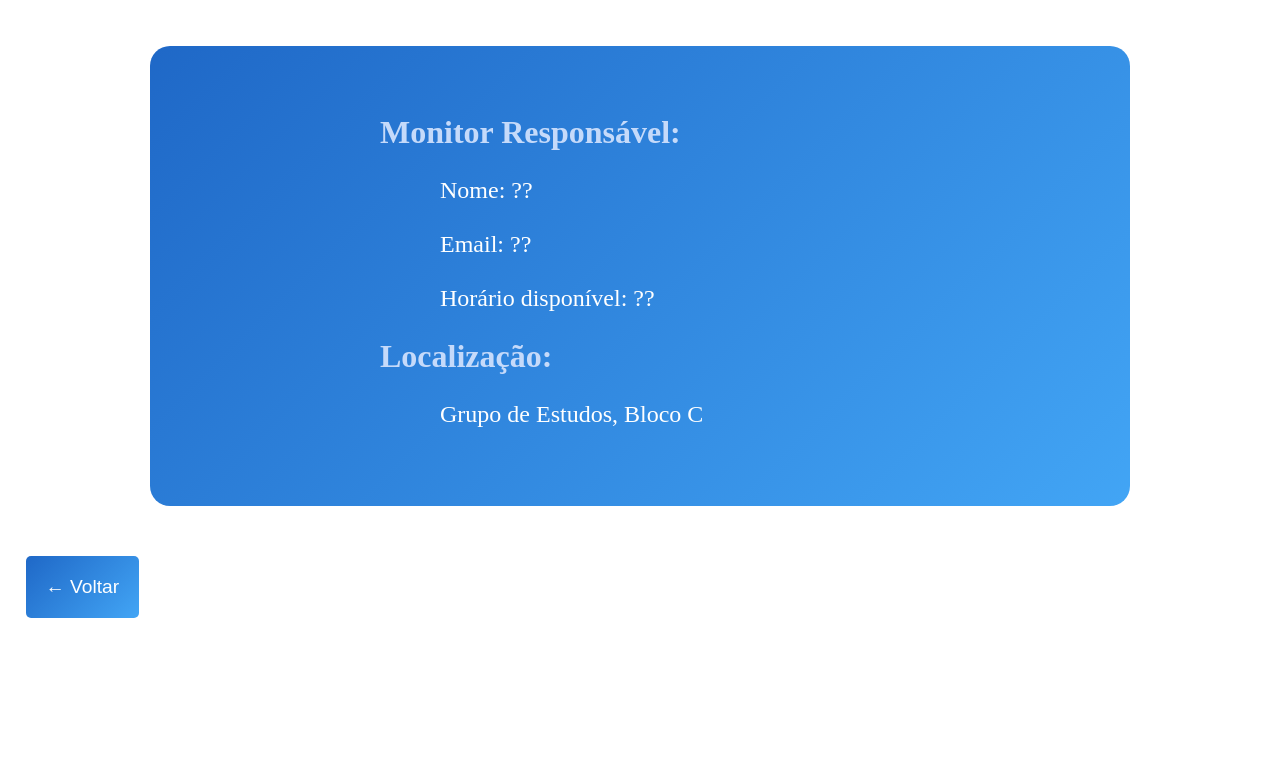
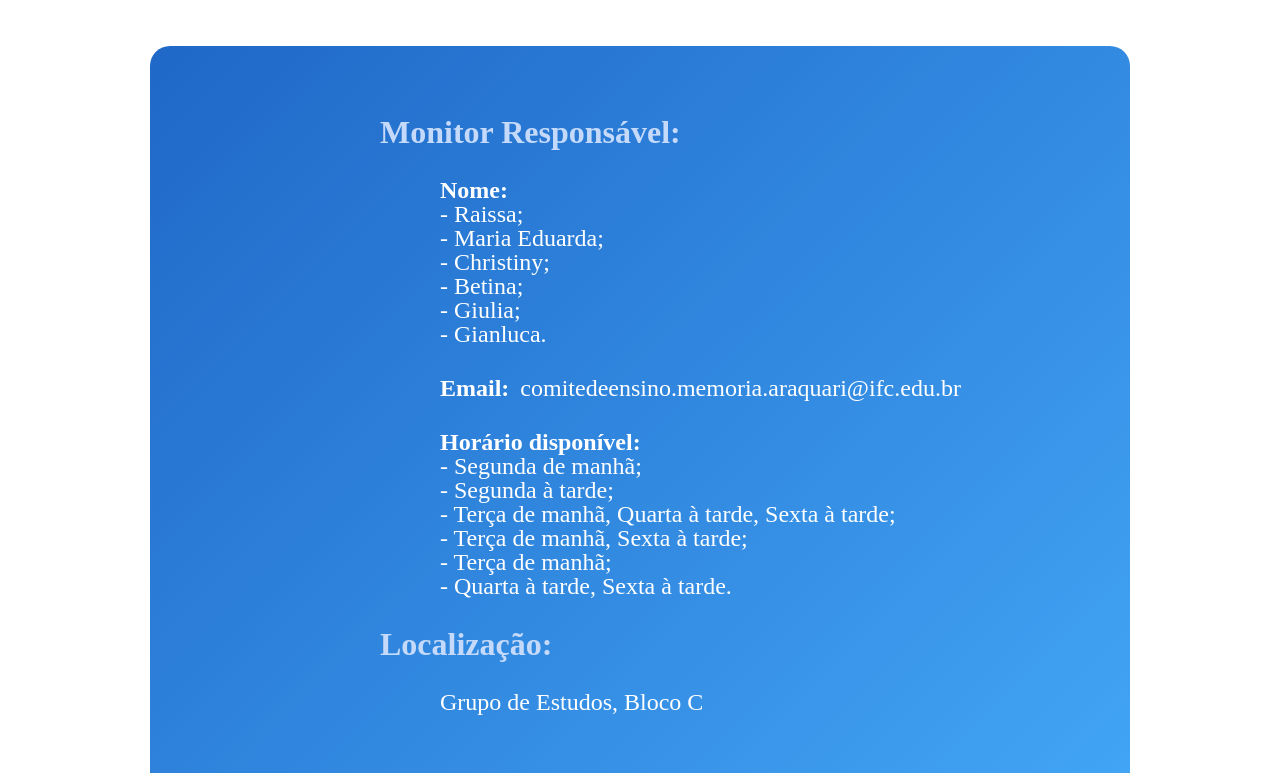
Before and after one commit to 2info3-Hackathon/frontend, a Vue app: page /BiologiaView in a window 1280 px wide. Shown: the part 685-1458 px from the top of the page. Before the commit the page ends 1303 px from the top, so only its background shows below. Built offline with nearby package versions, Linux system fonts and the light colour scheme.

Commit message:
FEAT: Emplementação das informações #1

```diff
--- a/src/views/AdicionarGrupo.vue
+++ b/src/views/AdicionarGrupo.vue
@@ -61,7 +61,7 @@ function voltar() {
       </form>
 
       <div v-if="mostrarAviso" class="aviso">
-        ✅ Formulário enviado com sucesso!
+        ✅ Formulário enviado para revisão com sucesso!
       </div>
     </div>
 
--- a/src/views/BiologiaView.vue
+++ b/src/views/BiologiaView.vue
@@ -18,9 +18,11 @@ function voltar() {
         <h2>
           Monitor Responsável:
         </h2>
-        <p>Nome: ??</p>
-        <p>Email: ??</p>
-        <p>Horário disponível: ??</p>
+        <p><span>Nome:</span><br>- Raissa; <br>- Maria Eduarda; <br>- Christiny; <br>- Betina; <br>- Giulia; <br>- Gianluca.</p>
+
+        <p><span>Email:</span> comitedeensino.memoria.araquari@ifc.edu.br</p>
+
+        <p><span>Horário disponível:</span><br>- Segunda de manhã;<br>- Segunda à tarde; <br>- Terça de manhã, Quarta à tarde, Sexta à tarde;<br>- Terça de manhã, Sexta à tarde;<br>- Terça de manhã; <br>- Quarta à tarde, Sexta à tarde.</p>
 
         <h2>
           Localização:
@@ -80,4 +82,9 @@ button{
   margin: 30px 0 30px 280px;
   color: white;
 }
+
+span{
+  font-weight: bolder;
+  padding: 0 5px 0 0;
+}
 </style>
--- a/src/views/FilosofiaView.vue
+++ b/src/views/FilosofiaView.vue
@@ -18,9 +18,9 @@ function voltar() {
         <h2>
           Monitor Responsável:
         </h2>
-        <p>Nome: ??</p>
-        <p>Email: ??</p>
-        <p>Horário disponível: ??</p>
+        <p><span>Nome:</span> <br>- </p>
+        <p><span>Email:</span> comitedeensino.memoria.araquari@ifc.edu.br</p>
+        <p><span>Horário disponível:</span> ??</p>
 
         <h2>
           Localização:
@@ -80,4 +80,9 @@ button{
   margin: 30px 0 30px 280px;
   color: white;
 }
+
+span{
+  font-weight: bolder;
+  padding: 0 5px 0 0;
+}
 </style>
--- a/src/views/FisicaView.vue
+++ b/src/views/FisicaView.vue
@@ -18,9 +18,9 @@ function voltar() {
         <h2>
           Monitor Responsável:
         </h2>
-        <p>Nome: ??</p>
-        <p>Email: ??</p>
-        <p>Horário disponível: ??</p>
+        <p><span>Nome:</span> <br>- Claire; <br>- Eyshila;<br>- Christiny; <br>- Giulia.</p>
+        <p><span>Email:</span> comitedeensino.memoria.araquari@ifc.edu.br</p>
+        <p><span>Horário disponível:</span> <br>- Segunda de manhã, Segunda à tarde;<br>- Segunda de manhã, Segunda de tarde, Sexta de manhã; <br>- Terça de manhã, Quarta à tarde, Sexta à tarde.<br>- Terça de manhã.</p>
 
         <h2>
           Localização:
@@ -80,4 +80,9 @@ button{
   margin: 30px 0 30px 280px;
   color: white;
 }
+
+span{
+  font-weight: bolder;
+  padding: 0 5px 0 0;
+}
 </style>
--- a/src/views/GeografiaView.vue
+++ b/src/views/GeografiaView.vue
@@ -18,9 +18,9 @@ function voltar() {
         <h2>
           Monitor Responsável:
         </h2>
-        <p>Nome: ??</p>
-        <p>Email: ??</p>
-        <p>Horário disponível: ??</p>
+        <p><span>Nome:</span> <br>- Maria Eduarda; <br>- Hallana;<br>- Giulia; <br>- Wesley.</p>
+        <p><span>Email:</span> comitedeensino.memoria.araquari@ifc.edu.br</p>
+        <p><span>Horário disponível:</span> <br>- Segunda à tarde;<br>- Segunda à tarde, Terça à tarde; <br>- Terça de manhã;<br>- Quarta à tarde.</p>
 
         <h2>
           Localização:
@@ -80,4 +80,9 @@ button{
   margin: 30px 0 30px 280px;
   color: white;
 }
+
+span{
+  font-weight: bolder;
+  padding: 0 5px 0 0;
+}
 </style>
--- a/src/views/HistoriaView.vue
+++ b/src/views/HistoriaView.vue
@@ -18,9 +18,9 @@ function voltar() {
         <h2>
           Monitor Responsável:
         </h2>
-        <p>Nome: ??</p>
-        <p>Email: ??</p>
-        <p>Horário disponível: ??</p>
+        <p><span>Nome:</span> <br>- Nabilly; <br>- Maria Eduarda;<br>- Hallana; <br>- Giulia;<br>- Betina; <br>- Gianluca.</p>
+        <p><span>Email:</span> comitedeensino.memoria.araquari@ifc.edu.br</p>
+        <p><span>Horário disponível:</span> <br>- Segunda à tarde, Sexta à tarde;<br>- Segunda à tarde; <br>- Segunda à tarde, Terça à tarde;<br>- Terça de manhã;<br>- Terça de manhã, Sexta à tarde;<br>- Quarta à tarde, Sexta à tarde.</p>
 
         <h2>
           Localização:
@@ -80,4 +80,9 @@ button{
   margin: 30px 0 30px 280px;
   color: white;
 }
+
+span{
+  font-weight: bolder;
+  padding: 0 5px 0 0;
+}
 </style>
--- a/src/views/MatematicaView.vue
+++ b/src/views/MatematicaView.vue
@@ -18,9 +18,9 @@ function voltar() {
         <h2>
           Monitor Responsável:
         </h2>
-        <p>Nome: ??</p>
-        <p>Email: ??</p>
-        <p>Horário disponível: ??</p>
+        <p><span>Nome:</span> <br>- </p>
+        <p><span>Email:</span> comitedeensino.memoria.araquari@ifc.edu.br</p>
+        <p><span>Horário disponível:</span> ??</p>
 
         <h2>
           Localização:
@@ -80,4 +80,9 @@ button{
   margin: 30px 0 30px 280px;
   color: white;
 }
+
+span{
+  font-weight: bolder;
+  padding: 0 5px 0 0;
+}
 </style>
--- a/src/views/PortuguesView.vue
+++ b/src/views/PortuguesView.vue
@@ -18,9 +18,9 @@ function voltar() {
         <h2>
           Monitor Responsável:
         </h2>
-        <p>Nome: ??</p>
-        <p>Email: ??</p>
-        <p>Horário disponível: ??</p>
+        <p><span>Nome:</span> <br>- </p>
+        <p><span>Email:</span> comitedeensino.memoria.araquari@ifc.edu.br</p>
+        <p><span>Horário disponível:</span> ??</p>
 
         <h2>
           Localização:
@@ -80,4 +80,9 @@ button{
   margin: 30px 0 30px 280px;
   color: white;
 }
+
+span{
+  font-weight: bolder;
+  padding: 0 5px 0 0;
+}
 </style>
--- a/src/views/QuimicaView.vue
+++ b/src/views/QuimicaView.vue
@@ -18,9 +18,9 @@ function voltar() {
         <h2>
           Monitor Responsável:
         </h2>
-        <p>Nome: ??</p>
-        <p>Email: ??</p>
-        <p>Horário disponível: ??</p>
+        <p><span>Nome:</span> <br>- </p>
+        <p><span>Email:</span> comitedeensino.memoria.araquari@ifc.edu.br</p>
+        <p><span>Horário disponível:</span> ??</p>
 
         <h2>
           Localização:
@@ -80,4 +80,9 @@ button{
   margin: 30px 0 30px 280px;
   color: white;
 }
+
+span{
+  font-weight: bolder;
+  padding: 0 5px 0 0;
+}
 </style>
--- a/src/views/SociologiaView.vue
+++ b/src/views/SociologiaView.vue
@@ -18,9 +18,9 @@ function voltar() {
         <h2>
           Monitor Responsável:
         </h2>
-        <p>Nome: ??</p>
-        <p>Email: ??</p>
-        <p>Horário disponível: ??</p>
+        <p><span>Nome:</span> <br>- </p>
+        <p><span>Email:</span> comitedeensino.memoria.araquari@ifc.edu.br</p>
+        <p><span>Horário disponível:</span> ??</p>
 
         <h2>
           Localização:
@@ -80,4 +80,9 @@ button{
   margin: 30px 0 30px 280px;
   color: white;
 }
+
+span{
+  font-weight: bolder;
+  padding: 0 5px 0 0;
+}
 </style>
```
